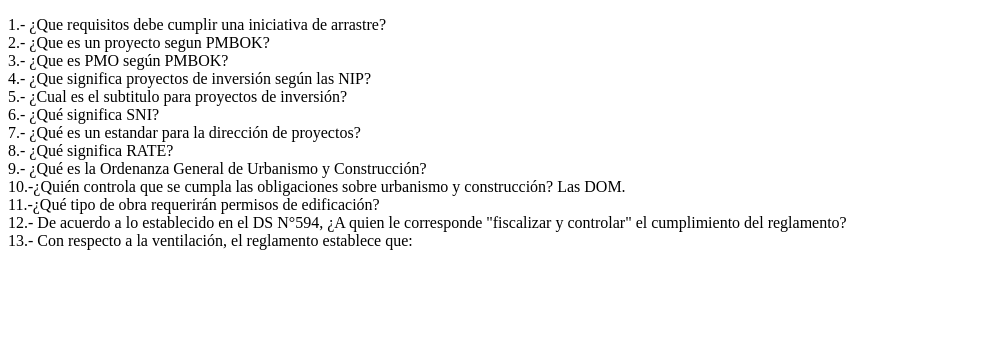
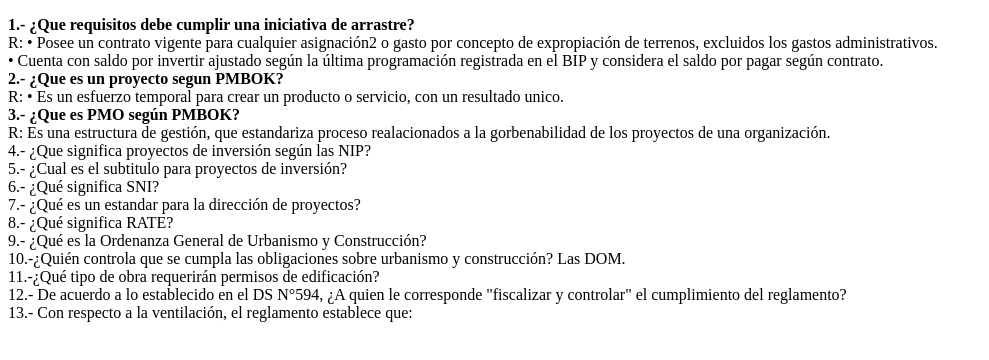
Before and after one commit to AllanQuintana/D-241022, a plain HTML site: page index.html in a window 1280 px wide. Shown: the whole page, without its empty margins (0-989 px from the left). Drawn offline with Linux system fonts and the light colour scheme.

Commit message:
agregando primeras respuestas

```diff
--- a/index.html
+++ b/index.html
@@ -4,11 +4,19 @@
         <title>Nombre x</title>
     </head>
     <body>
-        <p>1.- ¿Que requisitos debe cumplir una iniciativa de arrastre?
+        <p><b>1.- ¿Que requisitos debe cumplir una iniciativa de arrastre?</b>
             <br>
-            2.- ¿Que es un proyecto segun PMBOK?
+            R: • Posee un contrato vigente para cualquier asignación2 o gasto por concepto de expropiación de terrenos, excluidos los gastos administrativos.
+                <br>
+                • Cuenta con saldo por invertir ajustado según la última programación registrada en el BIP y considera el saldo por pagar según contrato.
             <br>
-            3.- ¿Que es PMO según PMBOK?
+            <b>2.- ¿Que es un proyecto segun PMBOK?</b>
+            <br>
+            R: • Es un esfuerzo temporal para crear un producto o servicio, con un resultado unico.
+            <br>
+            <b>3.- ¿Que es PMO según PMBOK?</b>
+            <br>
+            R: Es una estructura de gestión, que estandariza proceso realacionados a la gorbenabilidad de los proyectos de una organización.
             <br>
             4.- ¿Que significa proyectos de inversión según las NIP?
             <br>
```
